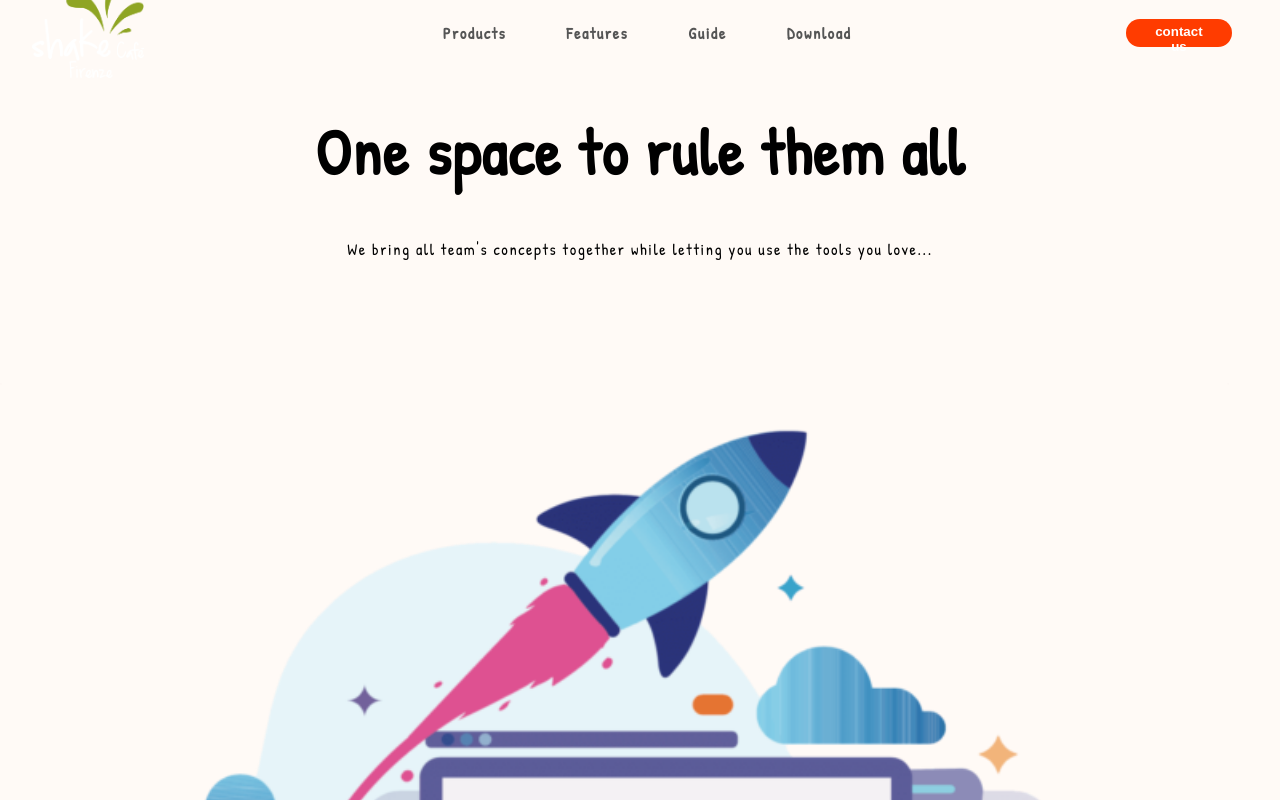
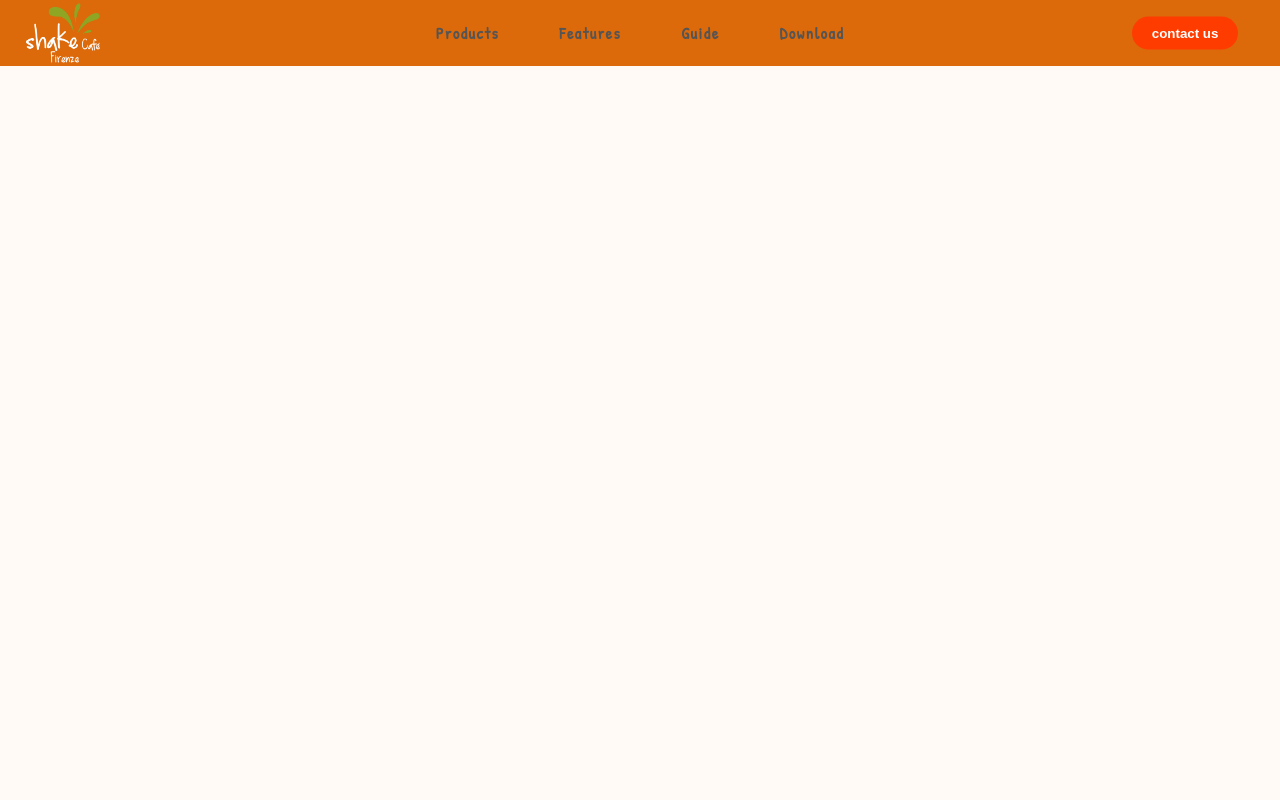
Before and after one commit to NoahGiesel/cafe-website, a React (Create React App) app: page / in a window 1280 px wide. Shown: the top 800 px of the page. Built offline with nearby package versions, Linux system fonts and the light colour scheme.

Commit message:
fixed navigation for mobile, need add Full screen Toggle menu

```diff
--- a/src/App.css
+++ b/src/App.css
@@ -11,5 +11,6 @@ html , body {
 
 
 .App {
+  position: relative;
 
 }
--- a/src/App.js
+++ b/src/App.js
@@ -1,14 +1,12 @@
 import React from 'react';
 import './App.css';
 import Header from "./Components/Nav-Bar/Navigation"
-import LandingPage from "./Components/Landing-Page/LandingPage"
 
 function App() {
   return (
     <div className="App">
       <Header />
-      <LandingPage />
-    </div>
+     </div>
   );
 }
 
--- a/src/Components/Nav-Bar/Navigation.css
+++ b/src/Components/Nav-Bar/Navigation.css
@@ -6,11 +6,8 @@
 
 .navigation {
     height: 7vh;
-    display: flex;
-    flex-direction: row;
-    justify-content: center;
-    align-items: center;
-    background-color: rgba(255, 250, 246, 0.972);
+    position: relative;
+    background-color: rgba(219, 101, 4, 0.972); /*rgba(255, 250, 246, 0.972);  */
     padding: .3rem 2rem;
     font-family: 'Patrick Hand', cursive;
     font-weight: bold;
@@ -27,6 +24,10 @@
     align-items: center;
 	justify-content: center;
 	margin: 0 auto;
+	position: absolute;
+	left: 50%;
+	top: 50%;
+	transform: translate(-50%,-50%);
 }
 
 .menu,
@@ -36,7 +37,7 @@
 	-webkit-transition: all 300ms ease-in-out;
 	transition: all 300ms ease-in-out;
 }
-menu ul {
+.menu ul {
 	list-style: none;
 	margin: 0;
 	padding: 0;
@@ -88,9 +89,13 @@ menu ul {
 
 
 img {
-    height: 100%;
+	height: 90% !important;
 	justify-content: flex-start;
 	margin: 0 0 !important;
+	position: absolute;
+	left: 2%;
+	top: 50%;
+	transform: translateY(-50%);
 }
 
 img:hover {
@@ -106,9 +111,37 @@ button {
     border-radius: 30px;
 	font-weight: bold;
 	margin: 0 1rem !important;
+	position: absolute;
+	right: 2%;
+	top: 50%;
+	transform: translateY(-50%);
 }
 
 button:hover {
     background-color: #ff693b;
     cursor: pointer;
 }
+
+.fullscreenMenu {
+	z-index: 200;
+	background-color: red;
+	position: absolute;
+	left: 0;
+	top: 0;
+	right: 0;
+	bottom: 0;
+}
+
+
+
+@media screen and (max-width: 992px) {
+
+	.menu {
+		display: none;
+	}
+
+	button {
+		display: none;
+	}
+
+}
--- a/src/Components/Nav-Bar/Navigation.js
+++ b/src/Components/Nav-Bar/Navigation.js
@@ -1,23 +1,23 @@
 import React from 'react';
-import "./Navigation.css"
+import "./Navigation.css";
+
+function Navigation() {
 
 
-
-function Navigation() {
   return (
     <div className="navigation">
       <img alt="logo_img" src={require("../../img/logo-site.png")} />
         {/* img needs require for webpack recognizing the img */ }
         <div className="menu effect">
           <ul>
-            <li><a href="#">Products</a></li>
-            <li><a href="#">Features</a></li>
-            <li><a href="#">Guide</a></li>
-            <li><a href="#">Download</a></li>
+            <li><a href="/#">Products</a></li>
+            <li><a href="/#">Features</a></li>
+            <li><a href="/#">Guide</a></li>
+            <li><a href="/#">Download</a></li>
           </ul>
         </div>
       <button>contact us </button>
-     </div>
+      </div>
   );
 }
 
```
Also changed, not shown: 1 other file (tests, documents, lock files or other folders).
